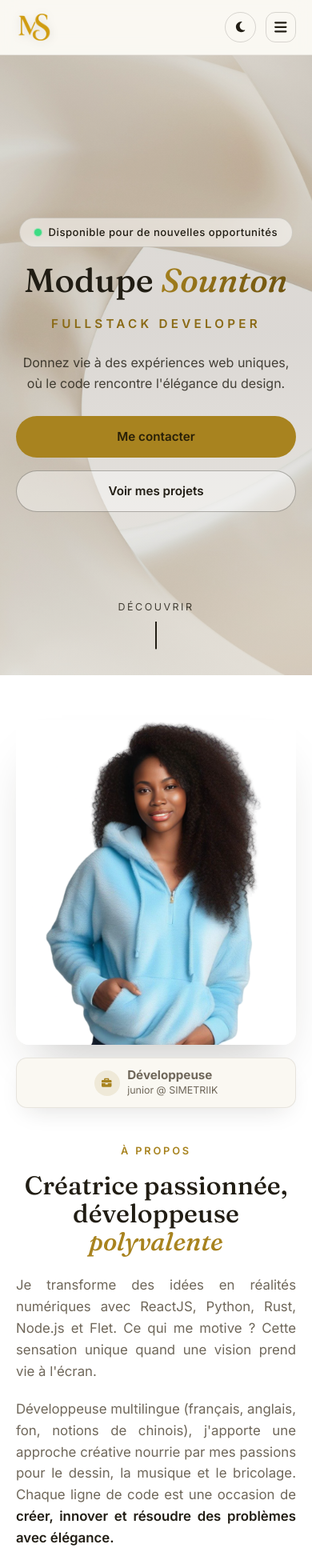
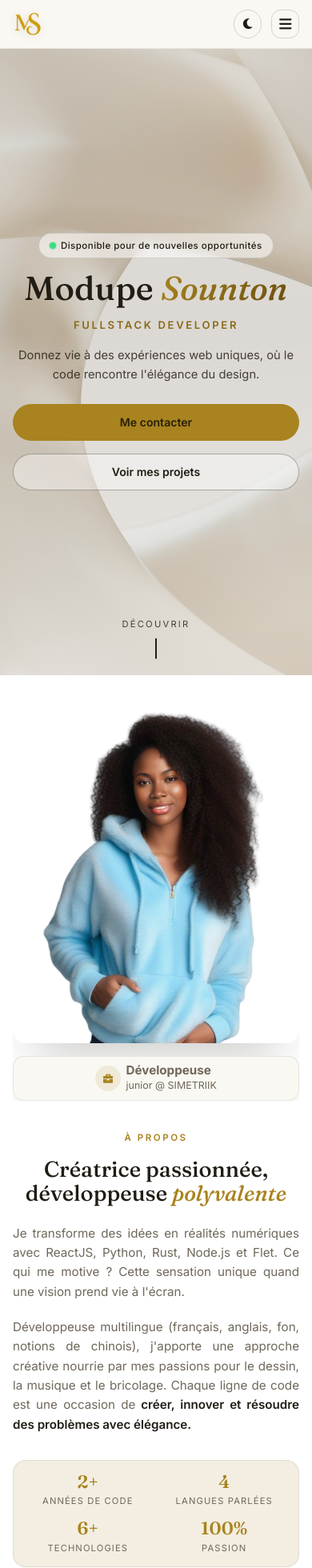
Before and after one commit to esindelabi/modupes, a React (Vite) app: page / in a window 390 px wide. Shown: the top 1960 px of the page at 80% size. Built offline with nearby package versions, Linux system fonts and the light colour scheme.

Commit message:
fix: rendu responsive optimisé pour petits écrans (Redmi 13C)

```diff
--- a/src/index.css
+++ b/src/index.css
@@ -106,6 +106,7 @@
 
 html {
     scroll-behavior: smooth;
+    overflow-x: hidden;
 }
 
 body {
@@ -158,6 +159,7 @@ a {
    ============================================================ */
 #root {
     min-height: 100vh;
+    overflow-x: hidden;
 }
 
 .container {
@@ -496,12 +498,15 @@ a {
     background-size: cover;
     background-position: center;
     overflow: hidden;
+    box-sizing: border-box;
 }
 
 .hero-content {
     position: relative;
     z-index: 1;
     max-width: 52rem;
+    width: 100%;
+    overflow-wrap: break-word;
 }
 
 .hero-badge {
@@ -666,6 +671,7 @@ a {
 .about-media {
     position: relative;
     max-width: 30rem;
+    overflow: hidden;
 }
 
 .about-media::before,
@@ -1659,6 +1665,372 @@ textarea.form-input {
 }
 
 /* ============================================================
+   Small mobile adjustments (< 420px) — e.g. Redmi 13C
+   ============================================================ */
+@media (max-width: 420px) {
+    .container {
+        padding-left: 1rem;
+        padding-right: 1rem;
+    }
+
+    .section {
+        padding-top: 2.75rem;
+        padding-bottom: 2.75rem;
+    }
+
+    .section-header {
+        margin-bottom: 1.5rem;
+    }
+
+    .section-eyebrow {
+        font-size: 0.72rem;
+    }
+
+    .section-title {
+        font-size: clamp(1.6rem, 7vw, 2rem);
+    }
+
+    .section-subtitle {
+        font-size: 0.92rem;
+    }
+
+    /* Hero */
+    .hero {
+        min-height: calc(100vh - 3.75rem);
+        padding: 2.5rem 1rem;
+    }
+
+    .hero-badge {
+        font-size: 0.72rem;
+        padding: 0.35rem 0.85rem;
+        gap: 0.4rem;
+        margin-bottom: 1rem;
+    }
+
+    .hero-badge-dot {
+        width: 0.45rem;
+        height: 0.45rem;
+    }
+
+    .hero-title {
+        margin-bottom: 0.9rem;
+    }
+
+    .hero-role {
+        font-size: 0.82rem;
+        letter-spacing: 0.2em;
+        margin-bottom: 1rem;
+    }
+
+    .hero-description {
+        font-size: 0.92rem;
+        margin-bottom: 1.5rem;
+    }
+
+    .hero-scroll {
+        bottom: 1.25rem;
+        font-size: 0.7rem;
+    }
+
+    .hero-scroll-bar {
+        height: 1.6rem;
+    }
+
+    /* Navbar */
+    .navbar-header {
+        height: 3.75rem;
+    }
+
+    .navbar-logo-img {
+        height: 36px;
+    }
+
+    .theme-toggle,
+    .navbar-toggle-btn {
+        width: 2.2rem;
+        height: 2.2rem;
+    }
+
+    .navbar-mobile-inner {
+        padding: 0.75rem 1rem 1.25rem;
+        gap: 0.15rem;
+    }
+
+    .navbar-mobile-link {
+        padding: 0.65rem 0.25rem;
+        font-size: 0.92rem;
+    }
+
+    .main-content-offset {
+        padding-top: 3.75rem;
+    }
+
+    /* About */
+    .about-content {
+        gap: 2rem;
+    }
+
+    .about-badge-float {
+        font-size: 0.8rem;
+        padding: 0.5rem 0.85rem;
+        gap: 0.4rem;
+    }
+
+    .about-badge-icon {
+        width: 1.6rem;
+        height: 1.6rem;
+        font-size: 0.75rem;
+    }
+
+    .text-body {
+        font-size: 0.95rem;
+    }
+
+    .about-stats {
+        grid-template-columns: repeat(2, 1fr);
+        padding: 0.85rem;
+        gap: 0.75rem;
+    }
+
+    .about-stat-value {
+        font-size: 1.4rem;
+    }
+
+    .about-stat-label {
+        font-size: 0.7rem;
+    }
+
+    /* Skills */
+    .skill-card {
+        padding: 1.25rem;
+    }
+
+    .skill-card-head {
+        gap: 0.6rem;
+        margin-bottom: 1.1rem;
+    }
+
+    .skill-card-icon {
+        width: 2.4rem;
+        height: 2.4rem;
+        font-size: 1.1rem;
+        border-radius: 0.65rem;
+    }
+
+    .skill-category-title {
+        font-size: 1.05rem;
+    }
+
+    .skill-item {
+        padding: 0.7rem 0;
+    }
+
+    .skill-name {
+        font-size: 0.85rem;
+    }
+
+    .skill-level {
+        font-size: 0.7rem;
+    }
+
+    /* Projects */
+    .project-card {
+        border-radius: 0.85rem;
+    }
+
+    .project-body {
+        padding: 1.1rem 1.15rem 1.25rem;
+    }
+
+    .project-title {
+        font-size: 1.2rem;
+    }
+
+    .project-tag {
+        font-size: 0.68rem;
+        padding: 0.12rem 0.5rem;
+    }
+
+    .project-description {
+        font-size: 0.85rem;
+    }
+
+    .project-link {
+        font-size: 0.85rem;
+        padding: 0.45rem 1rem;
+    }
+
+    .project-badge {
+        font-size: 0.68rem;
+        padding: 0.2rem 0.65rem;
+        top: 0.65rem;
+        left: 0.65rem;
+    }
+
+    /* Contact */
+    .contact-form-wrapper {
+        padding: 1.35rem 1rem;
+        border-radius: 0.85rem;
+    }
+
+    .form-label {
+        font-size: 0.75rem;
+    }
+
+    .form-input {
+        padding: 0.65rem 0.8rem;
+        font-size: 1rem;
+    }
+
+    textarea.form-input {
+        min-height: 7rem;
+    }
+
+    .form-note {
+        font-size: 0.78rem;
+    }
+
+    .form-feedback {
+        font-size: 0.82rem;
+        padding: 0.8rem 1rem;
+    }
+
+    /* Footer */
+    .footer-content {
+        padding: 2rem 0;
+        gap: 1.5rem;
+    }
+
+    .footer-section h4 {
+        font-size: 1.05rem;
+    }
+
+    .footer-section p,
+    .footer-section li {
+        font-size: 0.85rem;
+    }
+
+    .footer-brand-img {
+        height: 2.25rem;
+    }
+
+    .social-icon-footer {
+        width: 2.3rem;
+        height: 2.3rem;
+        font-size: 0.92rem;
+    }
+
+    .footer-bottom {
+        font-size: 0.75rem;
+        padding: 1rem 0;
+    }
+
+    /* Carnet */
+    .carnet-grid {
+        gap: 1.25rem;
+    }
+
+    .post-card {
+        padding: 1.25rem;
+    }
+
+    .post-card-title {
+        font-size: 1.15rem;
+    }
+
+    .post-card-excerpt {
+        font-size: 0.88rem;
+    }
+
+    .post-card-foot {
+        padding-top: 0.8rem;
+    }
+
+    .post-card-link {
+        font-size: 0.85rem;
+    }
+
+    .post-reading {
+        font-size: 0.72rem;
+    }
+
+    /* Post detail */
+    .post-detail-header {
+        margin-bottom: 2rem;
+    }
+
+    .post-detail-back {
+        margin-bottom: 1.5rem;
+        font-size: 0.88rem;
+    }
+
+    .post-detail-meta {
+        font-size: 0.8rem;
+        gap: 0.5rem;
+        flex-wrap: wrap;
+    }
+
+    .post-detail-title {
+        font-size: 1.4rem;
+    }
+
+    .post-block-para {
+        font-size: 0.95rem;
+        line-height: 1.7;
+    }
+
+    .post-block-heading {
+        font-size: 1.25rem;
+        margin: 2rem 0 1rem;
+    }
+
+    .post-block-quote {
+        padding: 1rem 1.25rem;
+        font-size: 1.05rem;
+        margin: 1.5rem 0;
+    }
+
+    .post-detail-body {
+        padding: 0;
+    }
+
+    .post-detail-foot {
+        margin-top: 2rem;
+        padding-top: 1.25rem;
+    }
+
+    .not-found .section-title {
+        font-size: 1.4rem;
+    }
+
+    /* Back to top */
+    .back-to-top {
+        right: 1rem;
+        bottom: 1rem;
+        width: 2.5rem;
+        height: 2.5rem;
+        font-size: 0.9rem;
+    }
+
+    /* Buttons */
+    .btn {
+        padding: 0.65rem 1.35rem;
+        font-size: 0.88rem;
+    }
+
+    .btn-primary {
+        padding: 0.7rem 1.5rem;
+    }
+
+    /* Prevent iOS zoom on input focus */
+    input[type="text"],
+    input[type="email"],
+    textarea {
+        font-size: 16px !important;
+    }
+}
+
+/* ============================================================
    Reduced motion
    ============================================================ */
 @media (prefers-reduced-motion: reduce) {
```
